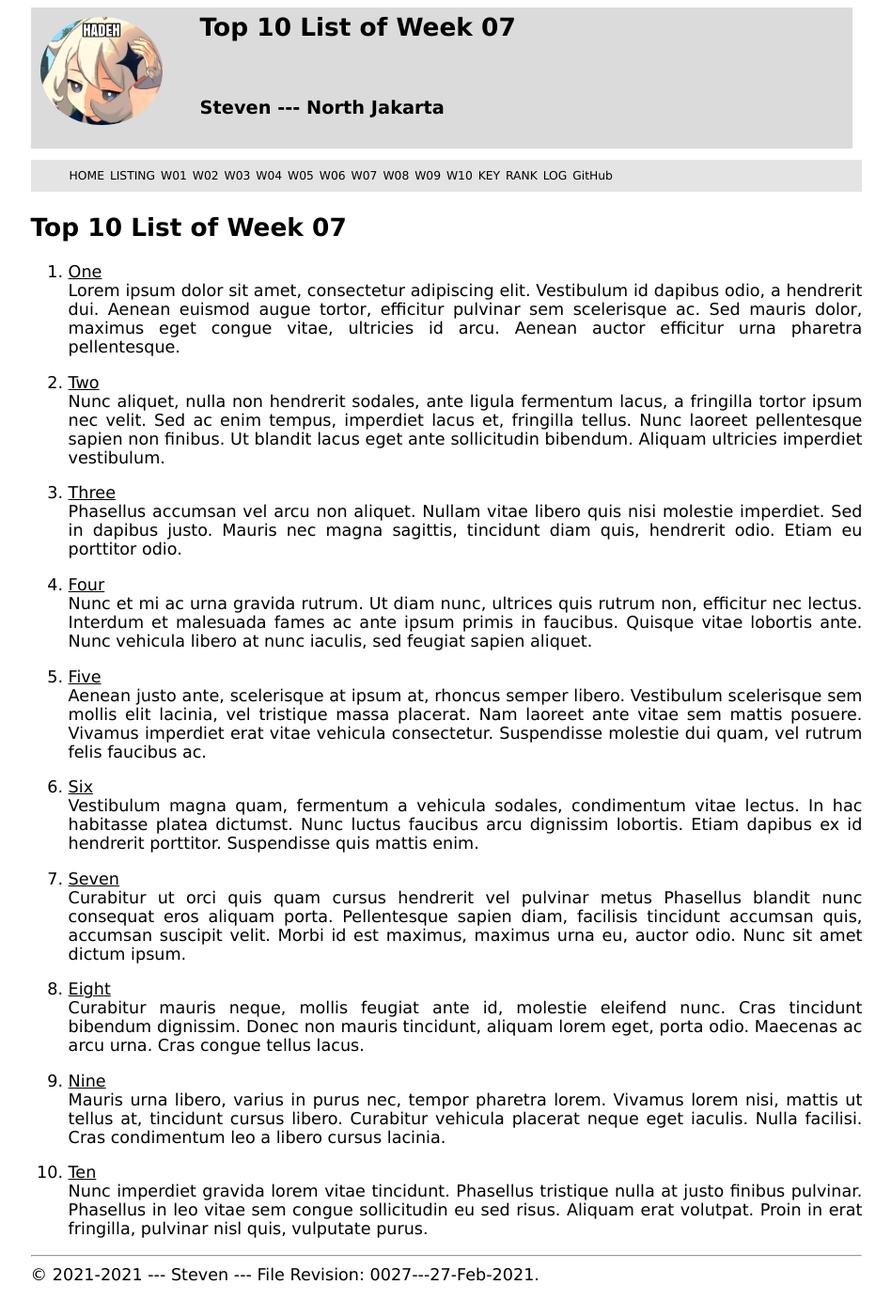
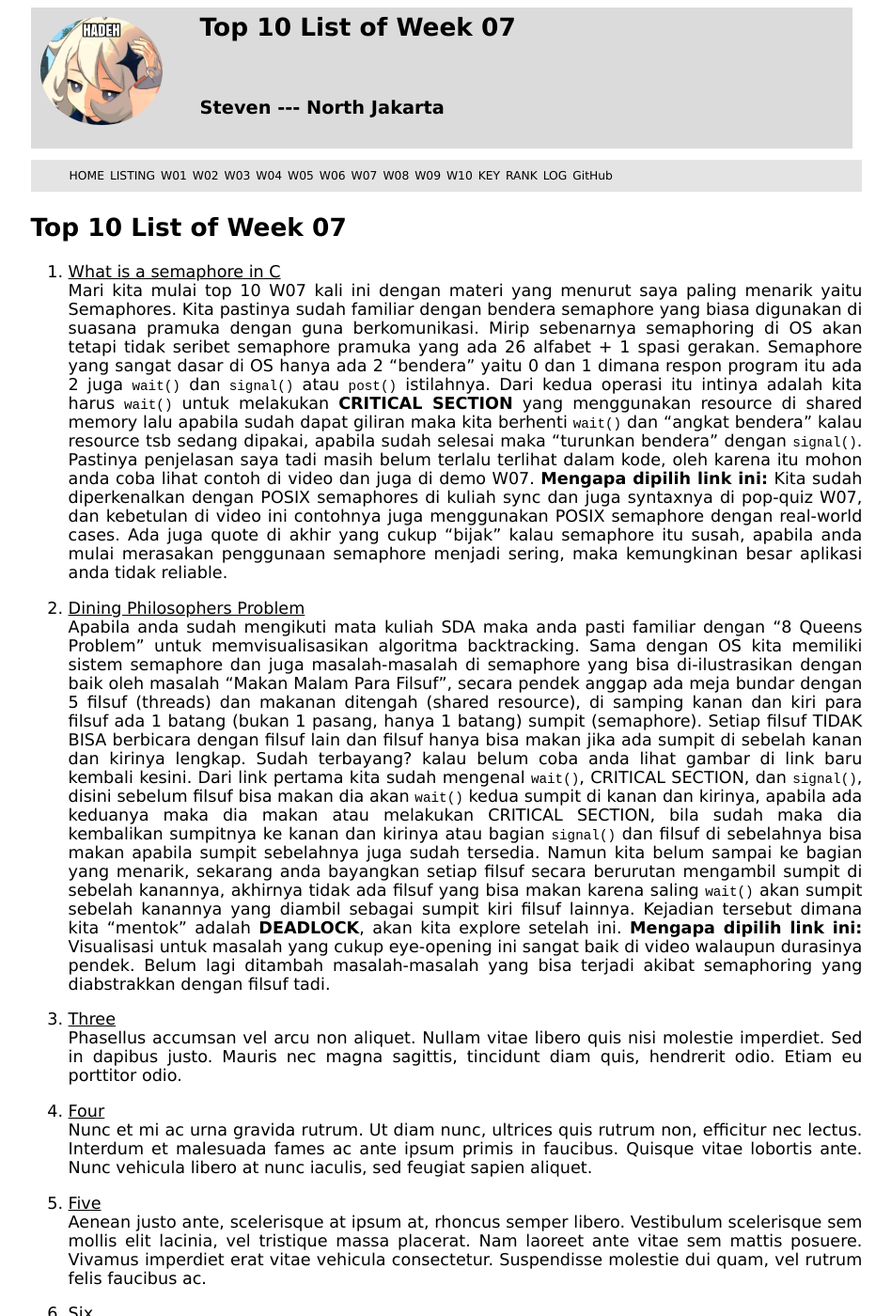
Before and after one commit to stevensim226/os211, a Jekyll site: the page built from w07.md, in a window 1280 px wide and 1400 px high. Shown: the whole window at 94% size, without its empty margins (165-1113 px from the left). Built offline with Jekyll 4.4.1, drawn with Linux system fonts in a browser that asks for light colours; our own code applies the rules of GitHub Pages for plain Markdown files.

Commit message:
OS211 stevensim226

```diff
--- a/w07.md
+++ b/w07.md
@@ -5,19 +5,16 @@ permalink: /W07/
 
 # Top 10 List of Week 07
 
-1. [One](https://en.wikipedia.org/wiki/1)<br>
-Lorem ipsum dolor sit amet, consectetur adipiscing elit.
-Vestibulum id dapibus odio, a hendrerit dui.
-Aenean euismod augue tortor, efficitur pulvinar sem scelerisque ac.
-Sed mauris dolor, maximus eget congue vitae, ultricies id arcu.
-Aenean auctor efficitur urna pharetra pellentesque.
+1. [What is a semaphore in C](https://www.youtube.com/watch?v=ukM_zzrIeXs)<br>
+Mari kita mulai top 10 W07 kali ini dengan materi yang menurut saya paling menarik yaitu Semaphores. Kita pastinya sudah familiar dengan bendera semaphore yang biasa digunakan di suasana pramuka dengan guna berkomunikasi. Mirip sebenarnya semaphoring di OS akan tetapi tidak seribet semaphore pramuka yang ada 26 alfabet + 1 spasi gerakan.
+Semaphore yang sangat dasar di OS hanya ada 2 "bendera" yaitu 0 dan 1 dimana respon program itu ada 2 juga `wait()` dan `signal()` atau `post()` istilahnya. Dari kedua operasi itu intinya adalah kita harus `wait()` untuk melakukan **CRITICAL SECTION** yang menggunakan resource di shared memory lalu apabila sudah dapat giliran maka kita berhenti `wait()` dan "angkat bendera" kalau resource tsb sedang dipakai, apabila sudah selesai maka "turunkan bendera" dengan `signal()`.
+Pastinya penjelasan saya tadi masih belum terlalu terlihat dalam kode, oleh karena itu mohon anda coba lihat contoh di video dan juga di demo W07.
+**Mengapa dipilih link ini:** Kita sudah diperkenalkan dengan POSIX semaphores di kuliah sync dan juga syntaxnya di pop-quiz W07, dan kebetulan di video ini contohnya juga menggunakan POSIX semaphore dengan real-world cases. Ada juga quote di akhir yang cukup "bijak" kalau semaphore itu susah, apabila anda mulai merasakan penggunaan semaphore menjadi sering, maka kemungkinan besar aplikasi anda tidak reliable.
 
-2. [Two](https://en.wikipedia.org/wiki/2)<br>
-Nunc aliquet, nulla non hendrerit sodales, ante ligula fermentum lacus, a fringilla tortor ipsum nec velit.
-Sed ac enim tempus, imperdiet lacus et, fringilla tellus.
-Nunc laoreet pellentesque sapien non finibus.
-Ut blandit lacus eget ante sollicitudin bibendum.
-Aliquam ultricies imperdiet vestibulum.
+2. [Dining Philosophers Problem](https://www.youtube.com/watch?v=iBRYvM_sTuc)<br>
+Apabila anda sudah mengikuti mata kuliah SDA maka anda pasti familiar dengan "8 Queens Problem" untuk memvisualisasikan algoritma backtracking. Sama dengan OS kita memiliki sistem semaphore dan juga masalah-masalah di semaphore yang bisa di-ilustrasikan dengan baik oleh masalah "Makan Malam Para Filsuf", secara pendek anggap ada meja bundar dengan 5 filsuf (threads) dan makanan ditengah (shared resource), di samping kanan dan kiri para filsuf ada 1 batang (bukan 1 pasang, hanya 1 batang) sumpit (semaphore). Setiap filsuf TIDAK BISA berbicara dengan filsuf lain dan filsuf hanya bisa makan jika ada sumpit di sebelah kanan dan kirinya lengkap. Sudah terbayang? kalau belum coba anda lihat gambar di link baru kembali kesini. Dari link pertama kita sudah mengenal `wait()`, CRITICAL SECTION, dan `signal()`, disini sebelum filsuf bisa makan dia akan `wait()` kedua sumpit di kanan dan kirinya, apabila ada keduanya maka dia makan atau melakukan CRITICAL SECTION, bila sudah maka dia kembalikan sumpitnya ke kanan dan kirinya atau bagian `signal()` dan filsuf di sebelahnya bisa makan apabila sumpit sebelahnya juga sudah tersedia.
+Namun kita belum sampai ke bagian yang menarik, sekarang anda bayangkan setiap filsuf secara berurutan mengambil sumpit di sebelah kanannya, akhirnya tidak ada filsuf yang bisa makan karena saling `wait()` akan sumpit sebelah kanannya yang diambil sebagai sumpit kiri filsuf lainnya. Kejadian tersebut dimana kita "mentok" adalah **DEADLOCK**, akan kita explore setelah ini.
+**Mengapa dipilih link ini:** Visualisasi untuk masalah yang cukup eye-opening ini sangat baik di video walaupun durasinya pendek. Belum lagi ditambah masalah-masalah yang bisa terjadi akibat semaphoring yang diabstrakkan dengan filsuf tadi.
 
 3. [Three](https://en.wikipedia.org/wiki/3)<br>
 Phasellus accumsan vel arcu non aliquet.
```
